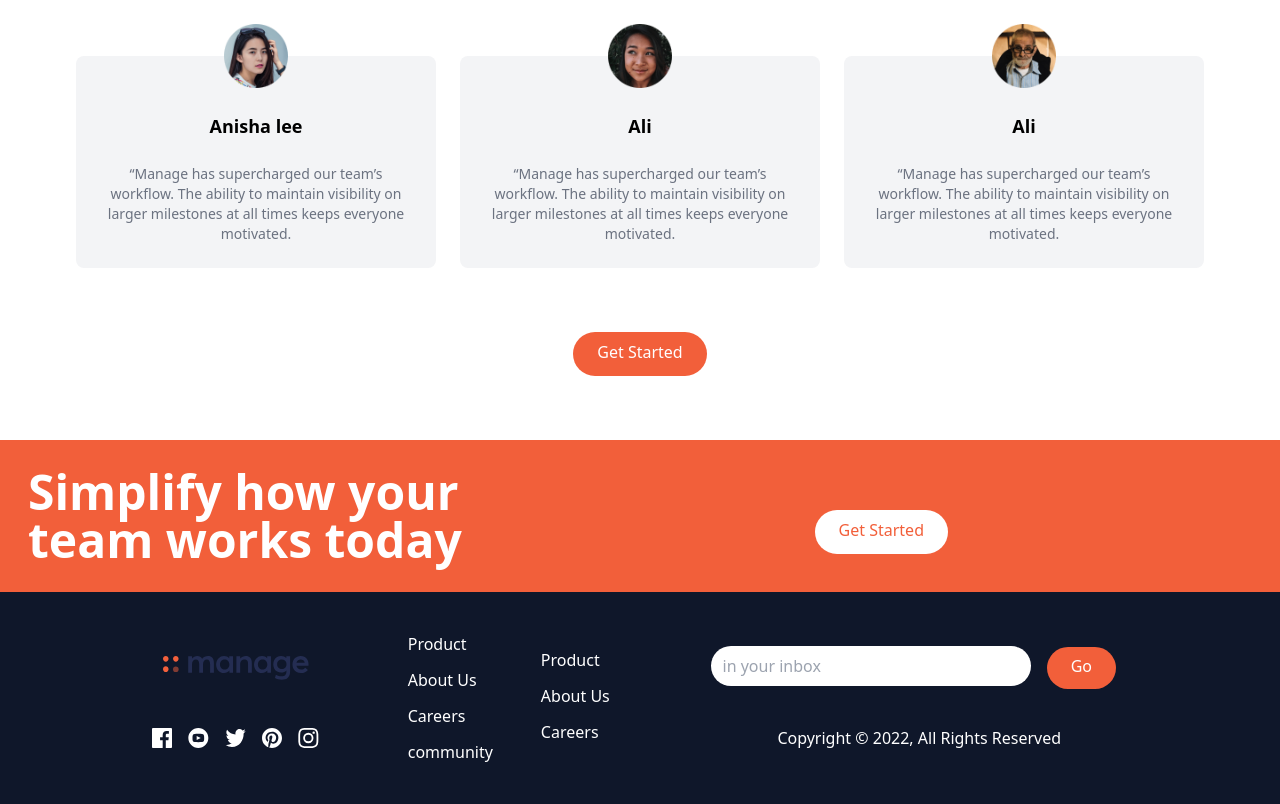
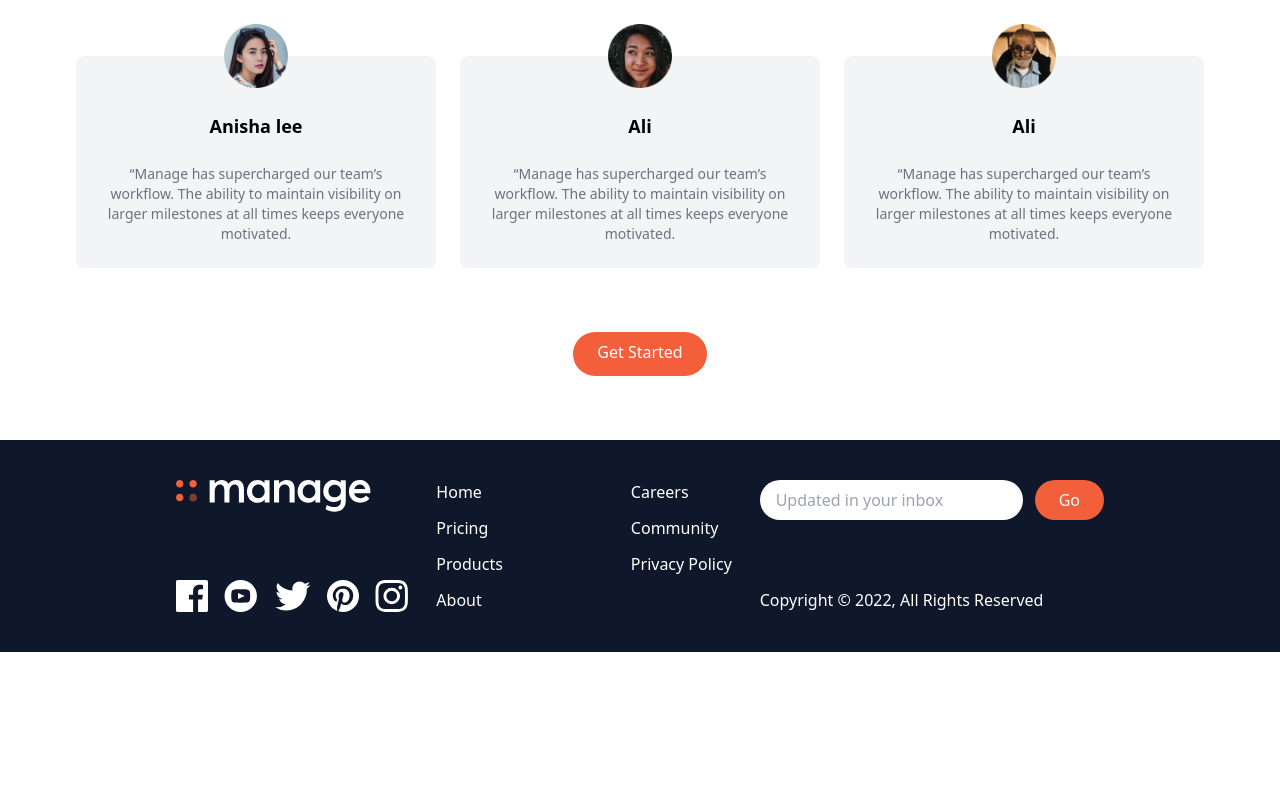
Before and after one commit to Tanwie12/tailwindtest, a website: page index.html in a window 1280 px wide. Shown: the part 1368-2172 px from the top of the page. After the commit the page ends 2020 px from the top, so only its background shows below. Drawn offline with Linux system fonts and the light colour scheme.

Commit message:
changed footer

```diff
--- a/index.html
+++ b/index.html
@@ -2,7 +2,7 @@
 <html lang="en">
   <head>
     <meta charset="utf-8">
-    <meta name="viewport" content="width=device-width, initial-scale=1.0">
+    <meta name="viewport" content="width=device-width, initial-scale=1">
     <title>Bootstrap demo</title>
     <link rel="stylesheet" href="css/main.css">
 </head>
@@ -181,69 +181,83 @@
     </section>
 
     <!-- footer section -->
-    <section class="bg-brightRed">
-    <div class=" flex container flex-col md:flex-row space-y-8 p-7 bg-brightRed space-x-6 items-center justify-between">
-     <h1 class="font-bold text-5xl text-white max-w-md">Simplify how your team works today</h1>
-     <a href="" class="md:flex p-3 px-6 pt-2 bg-white text-brightRed rounded-full baseline hover:bg-gray-100"> Get Started</a>
-
-    </div>
-  </section>
-
-  <!-- footer section 2 -->
-  <section class="bg-slate-900">
-    <div class=" flex flex-col md:flex-row-reverse  mx-auto space-y-12 justify-between  container md:items-center  py-10 md:space-y-0">
-      <div class="space-x-3 mx-3 my-3 space-y-10 ">
-        <input type="text" placeholder="in your inbox" class="rounded-full px-3  w-80 md:w-18 h-10">
-        <a href="" class="p-3 px-6 pt-2 text-white bg-brightRed rounded-full baseline hover:bg-gray-100">Go</a>
-        <div class="text-white  flex flex-col justify-center items-center space-x-6">
-          <h2 class=" ">Copyright © 2022, All Rights Reserved</h2>
-         </div>
-      </div>
-      <div class="space-y-4 flex  flex-row justify-around text-white md:space-x-12">
-       <div class="flex flex-col space-y-3">
-        <a href="#"class="hover:text-gray-500">Product</a>
-        <a href="#"class="hover:text-gray-500">About Us</a>
-        <a href="#"class="hover:text-gray-500">Careers</a>
-        <a href="#"class="hover:text-gray-500">community</a>
-      </div>
-        <div class="flex flex-col space-y-3 ">
-          <a href="#"class="hover:text-gray-500">Product</a>
-          <a href="#"class="hover:text-gray-500">About Us</a>
-          <a href="#"class="hover:text-gray-500">Careers</a>
-         </div>
+    <!-- Footer -->
+    <footer class="bg-slate-900">
+      <!-- Flex Container -->
+      <div
+        class="container flex flex-col-reverse justify-between px-6 py-10 mx-auto space-y-8 md:flex-row md:space-y-0"
+      >
+        <!-- Logo and social links container -->
+        <div
+          class="flex flex-col-reverse items-center justify-between space-y-12 md:flex-col md:space-y-0 md:items-start"
+        >
+          <div class="mx-auto my-6 text-center text-white md:hidden">
+            Copyright &copy; 2022, All Rights Reserved
+          </div>
+          <!-- Logo -->
+          <div>
+            <img src="img/logo-white.svg" class="h-8" alt="" />
+          </div>
+          <!-- Social Links Container -->
+          <div class="flex justify-center space-x-4">
+            <!-- Link 1 -->
+            <a href="#">
+              <img src="img/icon-facebook.svg" alt="" class="h-8" />
+            </a>
+            <!-- Link 2 -->
+            <a href="#">
+              <img src="img/icon-youtube.svg" alt="" class="h-8" />
+            </a>
+            <!-- Link 3 -->
+            <a href="#">
+              <img src="img/icon-twitter.svg" alt="" class="h-8" />
+            </a>
+            <!-- Link 4 -->
+            <a href="#">
+              <img src="img/icon-pinterest.svg" alt="" class="h-8" />
+            </a>
+            <!-- Link 5 -->
+            <a href="#">
+              <img src="img/icon-instagram.svg" alt="" class="h-8" />
+            </a>
+          </div>
         </div>
-        <!--  social icons -->
-        <div class="flex flex-col justify-center space-y-12 items-center">
-          <div class="pt-2 flex justify-center hidden md:flex">
-            <img src="img/logo.svg" alt="logo design">
+        <!-- List Container -->
+        <div class="flex justify-around space-x-32">
+          <div class="flex flex-col space-y-3 text-white">
+            <a href="#" class="hover:text-brightRed">Home</a>
+            <a href="#" class="hover:text-brightRed">Pricing</a>
+            <a href="#" class="hover:text-brightRed">Products</a>
+            <a href="#" class="hover:text-brightRed">About</a>
           </div>
-         <div class="flex flex-row space-x-4 md:hidden">
-          <img src="/img/icon-facebook.svg" alt="">
-          <img src="/img/icon-youtube.svg" alt="">
-          <img src="/img/icon-twitter.svg" alt="">
-          <img src="/img/icon-pinterest.svg" alt="">
-          <img src="/img/icon-instagram.svg" alt="">
-        </div>
-           <!-- manage logo -->
-           <div class="flex flex-row space-x-4 hidden md:flex font-bold">
-            <img src="/img/icon-facebook.svg" alt="">
-            <img src="/img/icon-youtube.svg" alt="">
-            <img src="/img/icon-twitter.svg" alt="">
-            <img src="/img/icon-pinterest.svg" alt="">
-            <img src="/img/icon-instagram.svg" alt="">
-          </div>
-          <div class="pt-2 flex justify-center md:hidden">
-            <img src="img/logo.svg" alt="logo design">
+          <div class="flex flex-col space-y-3 text-white">
+            <a href="#" class="hover:text-brightRed">Careers</a>
+            <a href="#" class="hover:text-brightRed">Community</a>
+            <a href="#" class="hover:text-brightRed">Privacy Policy</a>
           </div>
         </div>
 
-
+        <!-- Input Container -->
+        <div class="flex flex-col justify-between">
+          <form>
+            <div class="flex space-x-3">
+              <input
+                type="text"
+                class="flex-1 px-4 rounded-full focus:outline-none"
+                placeholder="Updated in your inbox"
+              />
+              <button
+                class="px-6 py-2 text-white rounded-full bg-brightRed hover:bg-brightRedLight focus:outline-none"
+              >
+                Go
+              </button>
+            </div>
+          </form>
+          <div class="hidden text-white md:block">
+            Copyright &copy; 2022, All Rights Reserved
+          </div>
+        </div>
       </div>
-
-   <div class="text-white md:hidden flex flex-col justify-center items-center space-x-6">
-    <h2 class=" ">Copyright © 2022, All Rights Reserved</h2>
-
-   </div>
-  </section>
+    </footer>
 </body>
 </html>
```
Also changed, not shown: css/main.css.
